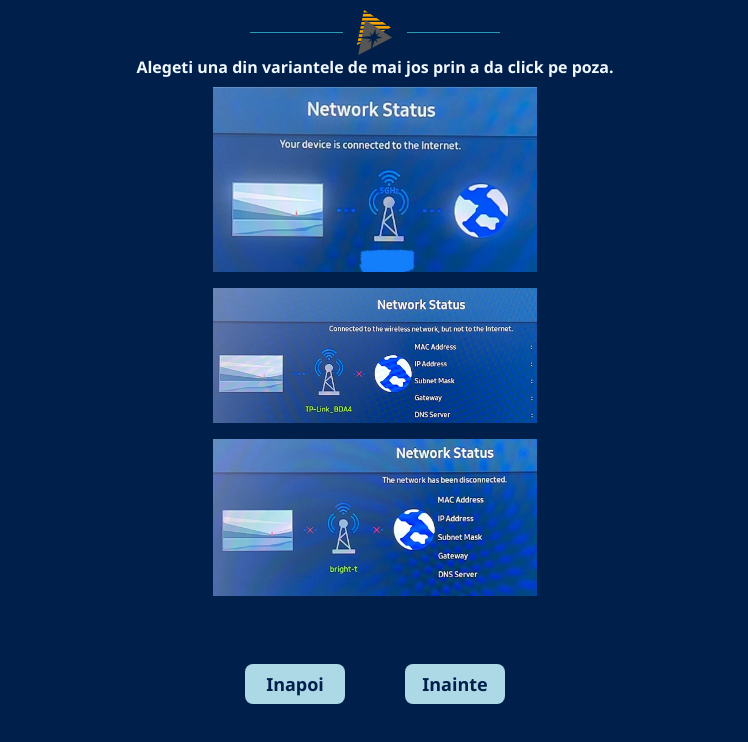
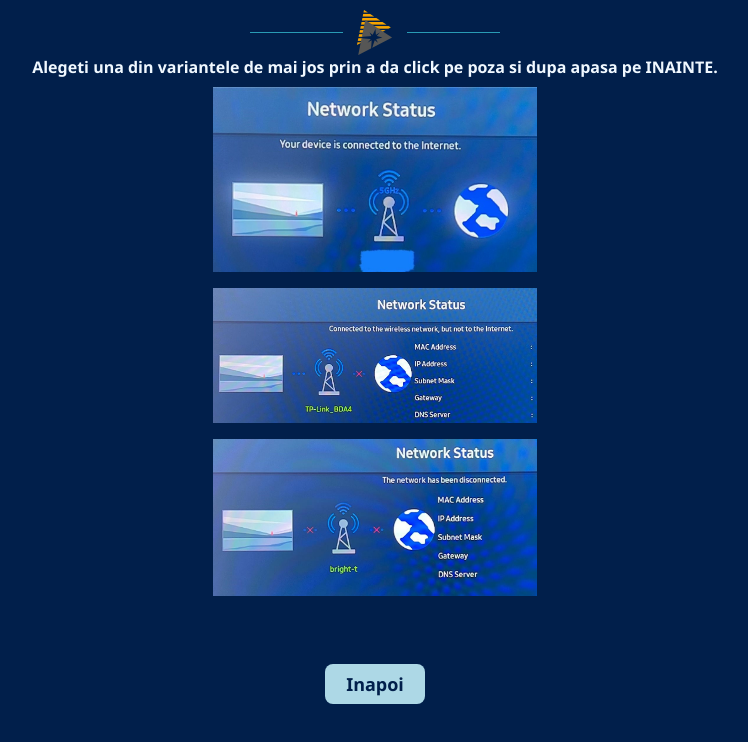
Before and after one commit to MattMan007/platformatech, a React (Vite) app: page /D4 in a window 1280 px wide. Shown: the top 742 px of the page, without its empty margins (265-1013 px from the left). Built offline with nearby package versions, Linux system fonts and the light colour scheme.

Commit message:
call link

```diff
--- a/src/pages/D4.jsx
+++ b/src/pages/D4.jsx
@@ -8,6 +8,7 @@ function D4() {
   const inputRef1 = useRef(null);
   const inputRef2 = useRef(null);
   const inputRef3 = useRef(null);
+  const inputRef4 = useRef(null);
 
   function handleClick1(){
     setSelect("/D51");
@@ -15,6 +16,8 @@ function D4() {
     inputRef1.current.style.border = "2px solid #D3AC2B";
     inputRef2.current.style.border = "";
     inputRef3.current.style.border = "";
+    inputRef4.current.style.display = "block";
+
   }
   function handleClick2(){
     setSelect("/D52");
@@ -22,6 +25,7 @@ function D4() {
     inputRef1.current.style.border = "";
     inputRef2.current.style.border = "2px solid #D3AC2B";
     inputRef3.current.style.border = "";
+    inputRef4.current.style.display = "block";
   }
   function handleClick3(){
     setSelect("/D53");
@@ -29,6 +33,7 @@ function D4() {
     inputRef1.current.style.border = "";
     inputRef2.current.style.border = "";
     inputRef3.current.style.border = "2px solid #D3AC2B";
+    inputRef4.current.style.display = "block";
   }
 
 
@@ -36,15 +41,15 @@ function D4() {
     <div className="flex flex-col items-center">
       <header className='flex flex-col items-center'>
         <a href="/Home"><img src={lineLogo} alt="Line Logo" /></a>
-        <p className="flex justify-center">Alegeti una din variantele de mai jos prin a da click pe poza.</p>
+        <p className="flex justify-center">Alegeti una din variantele de mai jos prin a da click pe poza si dupa apasa pe INAINTE.</p>
         <img src={NetworkStatus} alt="internet" onClick={handleClick1} ref={inputRef1} className='max-w-[340px] max-h-[500px] p-2' />
         <img src={NetworkError1} alt="No internet" onClick={handleClick2} ref={inputRef2} className='max-w-[340px] max-h-[500px] p-2' />
         <img src={NetworkError2} alt="No internet" onClick={handleClick3} ref={inputRef3} className='max-w-[340px] max-h-[500px] p-2' />
       </header>
 
       <div className='flex flex-row mt-[50px]'>
-        <a href="/D3" className='flex justify-start mr-[40px]'><ButtonSm text="Inapoi" disabled={select == null ? true : false}></ButtonSm></a>
-        <a href={select} className='flex justify-end'><ButtonSm text="Inainte"></ButtonSm></a>
+        <a href="/D3" className='flex justify-start'><ButtonSm text="Inapoi" disabled={select == null ? true : false}></ButtonSm></a>
+        <a href={select} className={`ml-[40px] justify-end hidden`} ref={inputRef4} ><ButtonSm text="Inainte"></ButtonSm></a>
       </div>
 
     </div>
--- a/src/pages/D52.jsx
+++ b/src/pages/D52.jsx
@@ -10,7 +10,7 @@ function D52() {
         <p className="flex justify-center">Router-ul nu are semnal sau nu e functional, incearca sa restartezi tot raftul. <br /> <br />In caz ca problema persista contacteaza-ne!</p>
       </header>
 
-      <p className="my-[30px]">Telefon suport: <br /> <span className="spectext">+40215394507</span></p>
+      <p className="my-[30px]">Telefon suport: <br /><a href="tel:+40215394507"><span className="spectext">+40215394507</span></a></p>
 
       <div className='flex flex-row mt-[50px]'>
         <a href="/D4" className='flex justify-start mr-[40px]'><ButtonSm text="Inapoi"></ButtonSm></a>
--- a/src/pages/D8.jsx
+++ b/src/pages/D8.jsx
@@ -11,7 +11,7 @@ function D8() {
         <img src={ConServ} alt="Remote" className='max-w-[320px] max-h-[500px]' />
       </header>
 
-      <p className="my-[30px]">Daca este deja introdusa contactati-ne!<br /> <span className="spectext">+40215394507</span></p>
+      <p className="my-[30px]">Daca este deja introdusa contactati-ne!<br /><a href="tel:+40215394507"><span className="spectext">+40215394507</span></a></p>
 
 
       <div className='flex flex-row'>
--- a/src/pages/Info.jsx
+++ b/src/pages/Info.jsx
@@ -14,7 +14,7 @@ function Info(){
             <p className="my-[10px]">Denumire WI-FI: <br /> <span className="spectext">TP-Link_BDA4</span></p>
             <p className="my-[10px]">Parola WI-FI: <br /> <span className="spectext">Fantastic6</span></p>
             <p className="my-[10px]">Adresa Server: <br /> <span className="spectext">ds4.dsaas.ro</span></p>
-            <p className="my-[10px]">Telefon suport: <br /> <span className="spectext">+40215394507</span></p>
+            <p className="my-[10px]">Telefon suport: <br /> <a href="tel:+40215394507"><span className="spectext">+40215394507</span></a></p>
 
             <a href="./Home" className='flex justify-start'><ButtonSm text="Inapoi"></ButtonSm></a>
             <img src={lineLogo} alt="Line Logo" className="size-2em mt-[20px]" />
```
